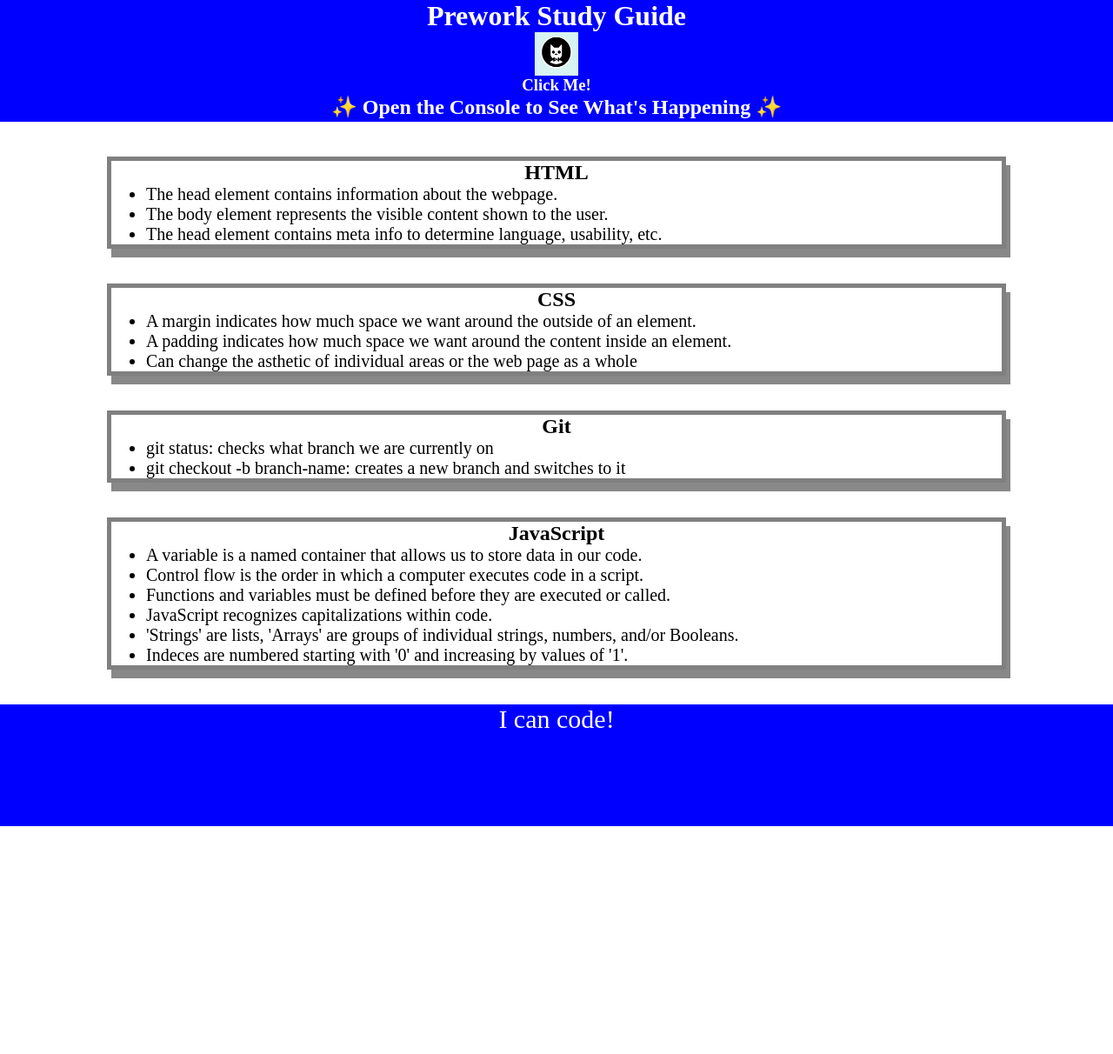
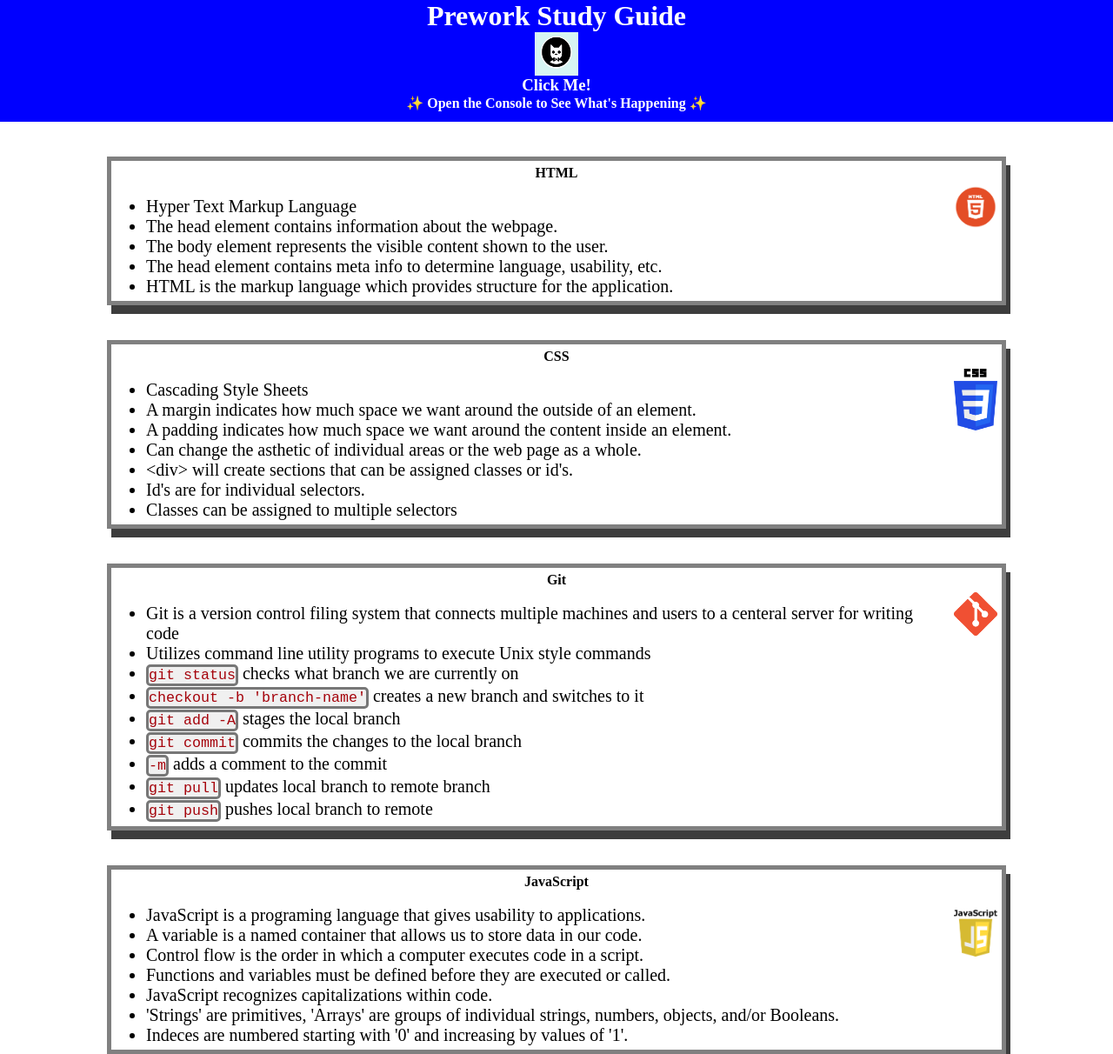
Before and after one commit to jdauria97/prework-study-guide, a plain HTML site: page index.html in a window 1280 px wide. Shown: the top 1212 px of the page at 87% size. Before the commit the page ends 950 px from the top, so only its background shows below. Drawn offline with Linux system fonts and the light colour scheme.

Commit message:
updated content and added page aesthetics

```diff
--- a/assets/style.css
+++ b/assets/style.css
@@ -10,6 +10,11 @@ header, footer {
 }
 h1, h2, h3 {
     text-align: center;
+    width: auto;
+}
+h2 {
+    font-size: 4vw;
+    font-size: 16px;
 }
 img {
     display: block;
@@ -30,5 +35,22 @@ p {
     width: 80%;
     margin: 40px auto;
     border: 5px solid gray;
-    box-shadow: 5px 10px #888888;
+    box-shadow: 5px 10px #3d3d3d;
+    padding-top: 5px;
+    padding-bottom: 5px;
 }
+.git-command {
+    color: #a5030b;
+    font-family: 'Courier New', Courier, monospace;
+    border-style: solid;
+    border-radius: 5px;
+    border-color: #777777;
+    background-color: #f0f0f0;
+    display: inline-block;
+    font-size: smaller;
+}
+.logo {
+    float: right;
+    height: 10%;
+    margin: 5px;
+}
--- a/index.html
+++ b/index.html
@@ -17,35 +17,57 @@
     <main>
       <section class="card" id="html-section">
         <h2>HTML</h2>
+        <img src="./assets/html.png" class="logo" alt="html logo">
+        <br>
         <ul>
+          <li>Hyper Text Markup Language</li>
           <li>The head element contains information about the webpage.</li>
           <li>The body element represents the visible content shown to the user.</li>
           <li>The head element contains meta info to determine language, usability, etc.</li>
+          <li>HTML is the markup language which provides structure for the application.</li>
         </ul>
       </section>
       <section class="card" id="css-section">
         <h2>CSS</h2>
+        <img src="./assets/css.png" class="logo" alt="css logo">
+        <br>
         <ul>
+          <li>Cascading Style Sheets</li>
           <li>A margin indicates how much space we want around the outside of an element.</li>
           <li>A padding indicates how much space we want around the content inside an element.</li>
-          <li>Can change the asthetic of individual areas or the web page as a whole</li>
+          <li>Can change the asthetic of individual areas or the web page as a whole.</li>
+          <li>&lt;div&gt; will create sections that can be assigned classes or id's.</li>
+          <li>Id's are for individual selectors.</li>
+          <li>Classes can be assigned to multiple selectors</li>
         </ul>
       </section>
       <section class="card" id="git-section">
         <h2>Git</h2>
+        <img src="./assets/git.png" class="logo" alt="git logo">
+        <br>
         <ul>
-          <li>git status: checks what branch we are currently on</li>
-          <li>git checkout -b branch-name: creates a new branch and switches to it</li>
+          <li>Git is a version control filing system that connects multiple machines and users to a centeral server for writing code</li>
+          <li>Utilizes command line utility programs to execute Unix style commands</li>
+          <li><div class="git-command">git status</div> checks what branch we are currently on</li>
+          <li><div class="git-command">checkout -b 'branch-name'</div> creates a new branch and switches to it</li>
+          <li><div class="git-command">git add -A</div> stages the local branch</li>
+          <li><div class="git-command">git commit</div> commits the changes to the local branch</li>
+          <li><div class="git-command">-m</div> adds a comment to the commit</li>
+          <li><div class="git-command">git pull</div> updates local branch to remote branch</li>
+          <li><div class="git-command">git push</div> pushes local branch to remote</li>
         </ul>
       </section>
       <section class="card" id="javascript-section">
         <h2>JavaScript</h2>
+        <br>
+        <img src="./assets/javascript.png" class="logo" alt="javascrpit logo">
         <ul>
+          <li>JavaScript is a programing language that gives usability to applications.</li>
           <li>A variable is a named container that allows us to store data in our code.</li>
           <li>Control flow is the order in which a computer executes code in a script.</li>
           <li>Functions and variables must be defined before they are executed or called.</li>
           <li>JavaScript recognizes capitalizations within code.</li>
-          <li>'Strings' are lists, 'Arrays' are groups of individual strings, numbers, and/or Booleans.</li>
+          <li>'Strings' are primitives, 'Arrays' are groups of individual strings, numbers, objects, and/or Booleans.</li>
           <li>Indeces are numbered starting with '0' and increasing by values of '1'.</li>
         </ul>
       </section>
```
Also changed, not shown: assets/css.png (added), assets/firefox2.png (deleted), assets/git.png (added), assets/html.png (added), assets/javascript.png (added).
